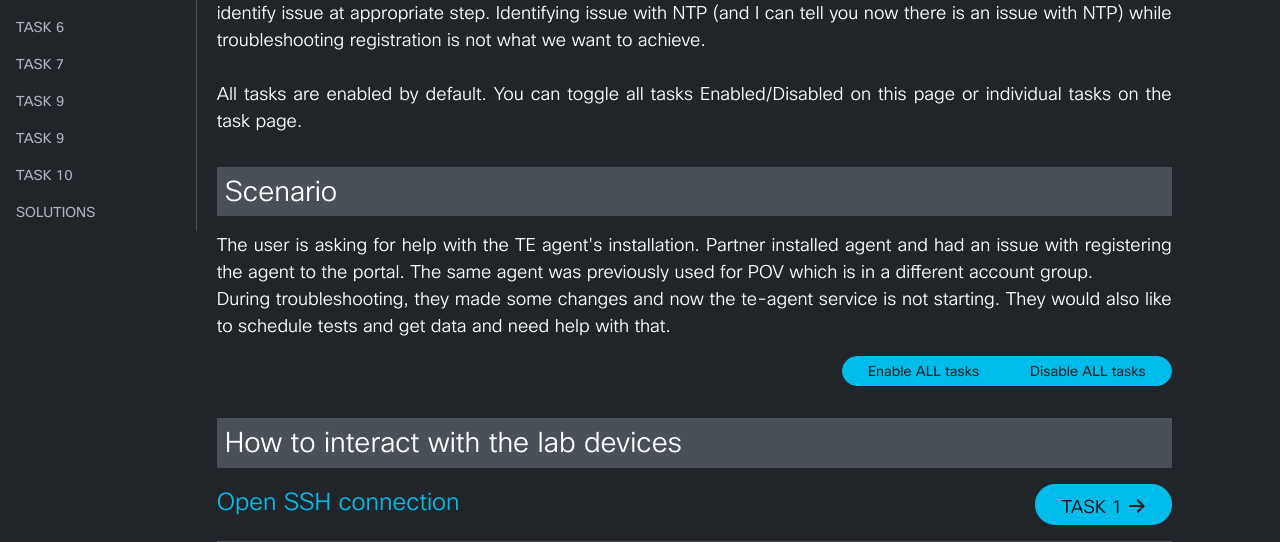
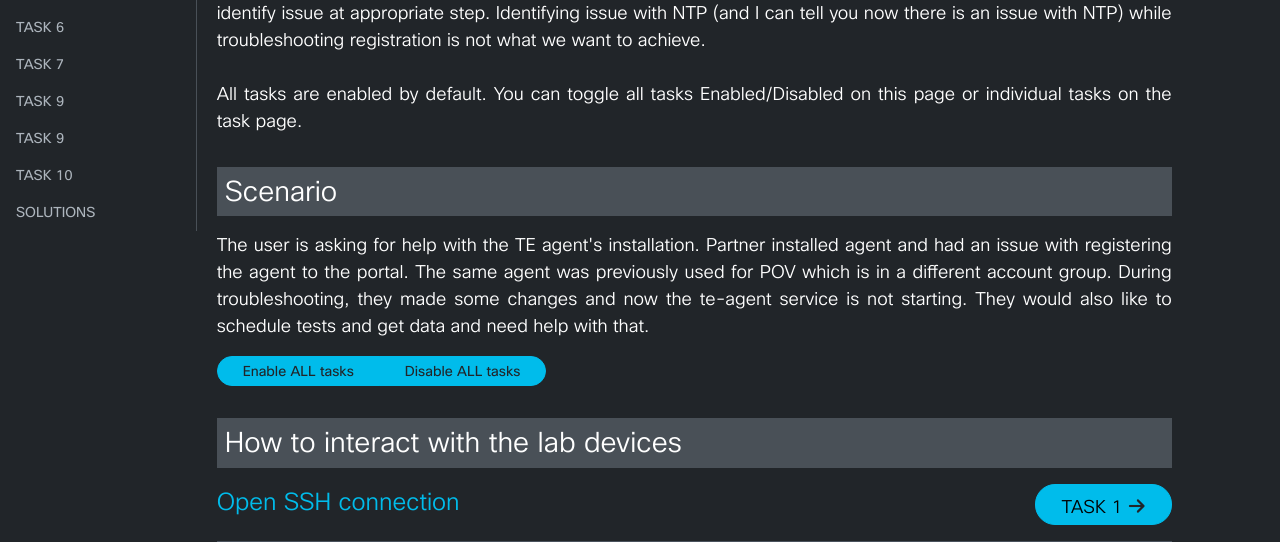
Before and after one commit to tsoprek/tebootcamp, a Flask app: page / in a window 1280 px wide. Shown: the part 445-987 px from the top of the page. Run offline with Flask 2, Linux system fonts and the light colour scheme; data comes from the database, SQL or seed files in the repository; both versions use the stored data as it was after the commit; some libraries are stand-ins or nearby versions.

```diff
--- a/templates/home.html
+++ b/templates/home.html
@@ -126,12 +126,12 @@
 
     <h4 class="text-size-28 text-weight-300 panel panel--dark dbl-margin-top">Scenario</h4>
     <p class="text-size-18 text-weight-300 base-margin-top text-justify">
-    The user is asking for help with the TE agent's installation.  Partner installed agent and had an issue with registering the agent to the portal. The same agent was previously used for POV which is in a different account group.<br>
+    The user is asking for help with the TE agent's installation.  Partner installed agent and had an issue with registering the agent to the portal. The same agent was previously used for POV which is in a different account group.
     During troubleshooting, they made some changes and now the te-agent service is not starting.
     They would also like to schedule tests and get data and need help with that.<br>
     </p>
     <form method="POST" action="/">
-    <div class="flex flex-right">
+    <div class="flex flex-left">
         <div class="btn-group">
             <button class="btn btn--ghost--success" id="on-btn" name="task_status" value="0" onclick="taskson(1)">Enable ALL tasks</button>
             <button class="btn btn--ghost--danger" id="off-btn" name="task_status" value="1" onclick="tasksoff(0)">Disable ALL tasks</button>
```
Also changed, not shown: tasks.db.
